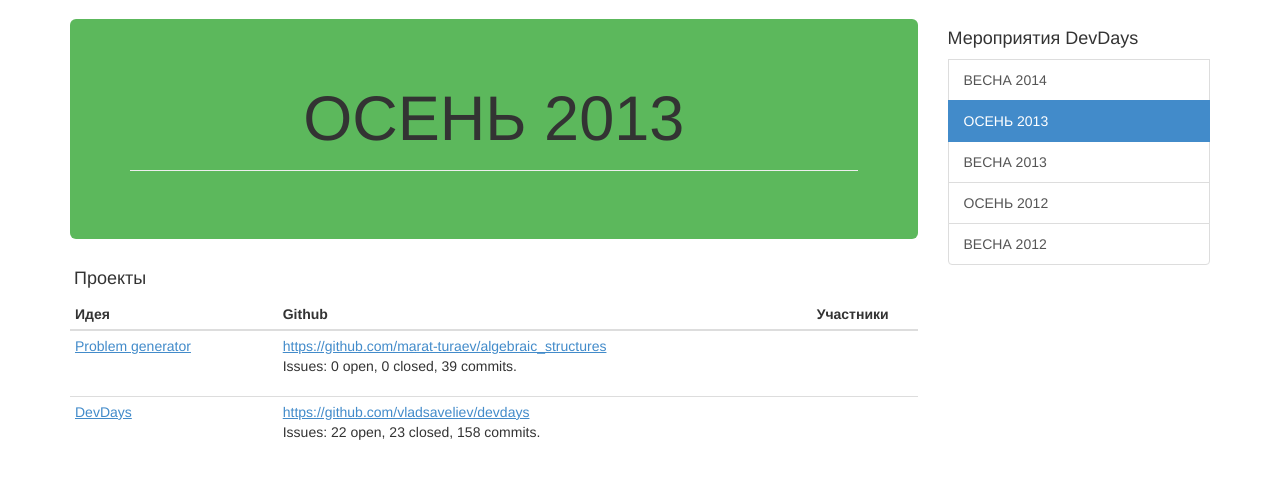
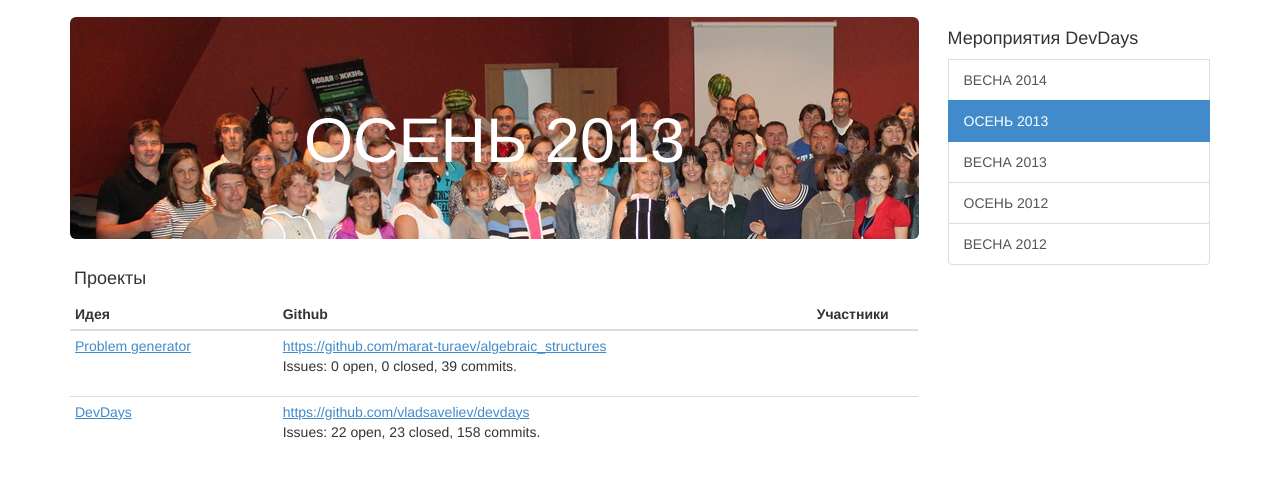
Before and after one commit to vladsavelyev/devdays, a Django app: page / in a window 1280 px wide. Shown: the part 51-530 px from the top of the page. Run offline with Django 3.2, Linux system fonts and the light colour scheme; data comes from the database, SQL or seed files in the repository; data that the repository does not hold is empty; parts of the project's set-up code (start-up, migrations or seed data) failed here and were passed over; some libraries are stand-ins or nearby versions.

Commit message:
backs style

```diff
--- a/devdays/static/bootstrap/css/main.css
+++ b/devdays/static/bootstrap/css/main.css
@@ -56,3 +56,15 @@ footer {
 
 a.logo-text { text-decoration: none; font-size: 25px; color: white;
     font-family: Helvetica; line-height: 50px; margin: 10px;}
+
+.back-back-back{
+    position: relative;
+    left: -60px;
+    width: 849px;
+    top:-50px;
+    height: 222px;
+    color: #ffffff;
+    text-align: center;
+    font-size: 63px;
+    line-height: 150px;
+}
--- a/devdays/templates/base.html
+++ b/devdays/templates/base.html
@@ -75,7 +75,7 @@
 
             <div class="jumbotron"
                  {% if event and event.state == 'ongoing' %}style="background-color: #5cb85c;"{% endif %}>
-                <h1 style="text-align: center">{% block header %}Devdays{% endblock %}</h1>
+                <h1 id="headerh1" style="text-align: center">{% block header %}Devdays{% endblock %}</h1>
 
                 <p>{% block description %}{% endblock %}</p>
             </div>
@@ -117,6 +117,11 @@
         $('[data-toggle=offcanvas]').click(function () {
             $('.row-offcanvas').toggleClass('active');
         });
+
+
+        if($("#headerh1 div").length > 0){
+            $("#headerh1").parent().html($("#headerh1").html()).css('position','relative').css('height','220px')
+        }
     });
 </script>
 </body>
--- a/devdays/templates/event.html
+++ b/devdays/templates/event.html
@@ -2,7 +2,12 @@
 
 {% block title %}Dev Days {{ event.date|date:'M Y' }}{% endblock %}
 
-{% block header %}{{ event.name }}{% endblock %}
+{% block header %}
+    <div class="back-back-back jumbotron" style="background: url('/static/backs/back1.png')">
+        {{ event.name }}
+    </div>
+
+{% endblock %}
 
 {% block description %}
     <hr style="background-color: black">
```
Also changed, not shown: devdays/static/backs/back1.png (added).
